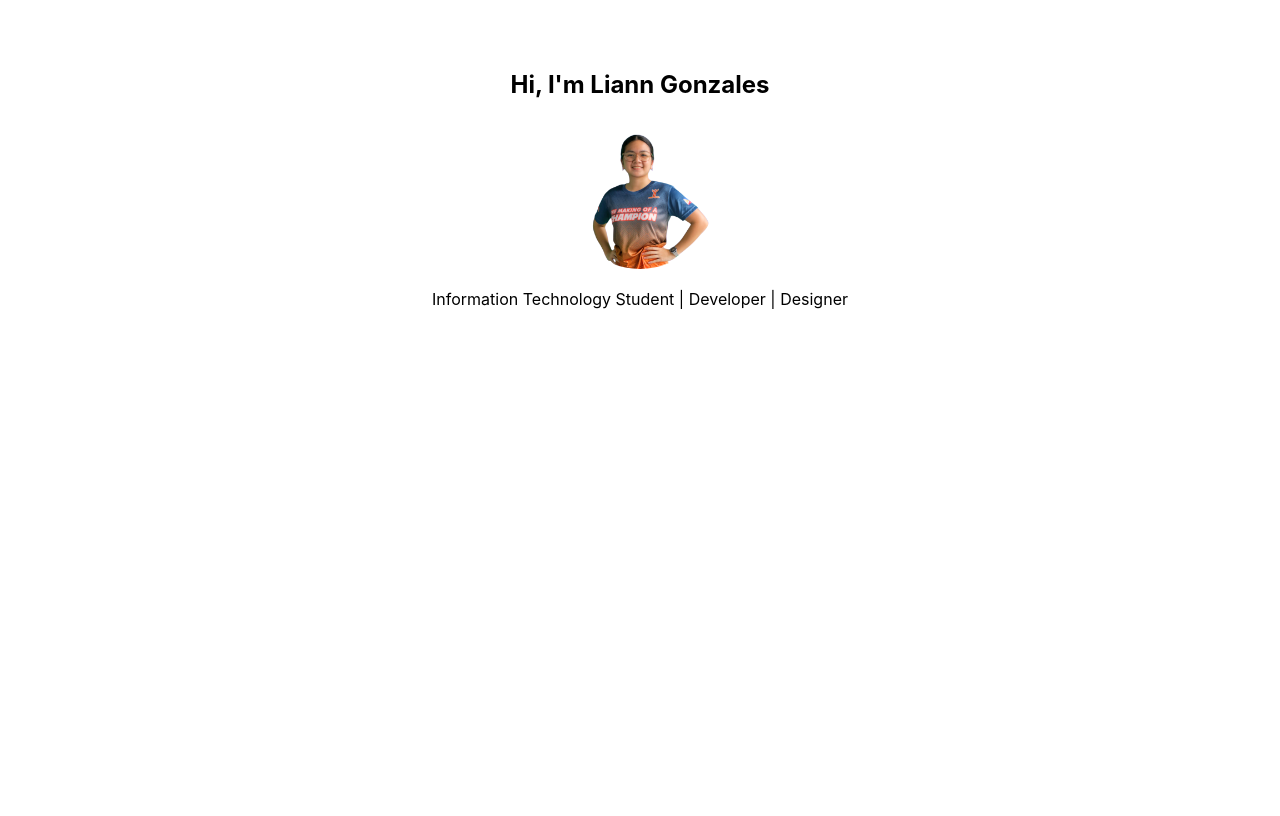
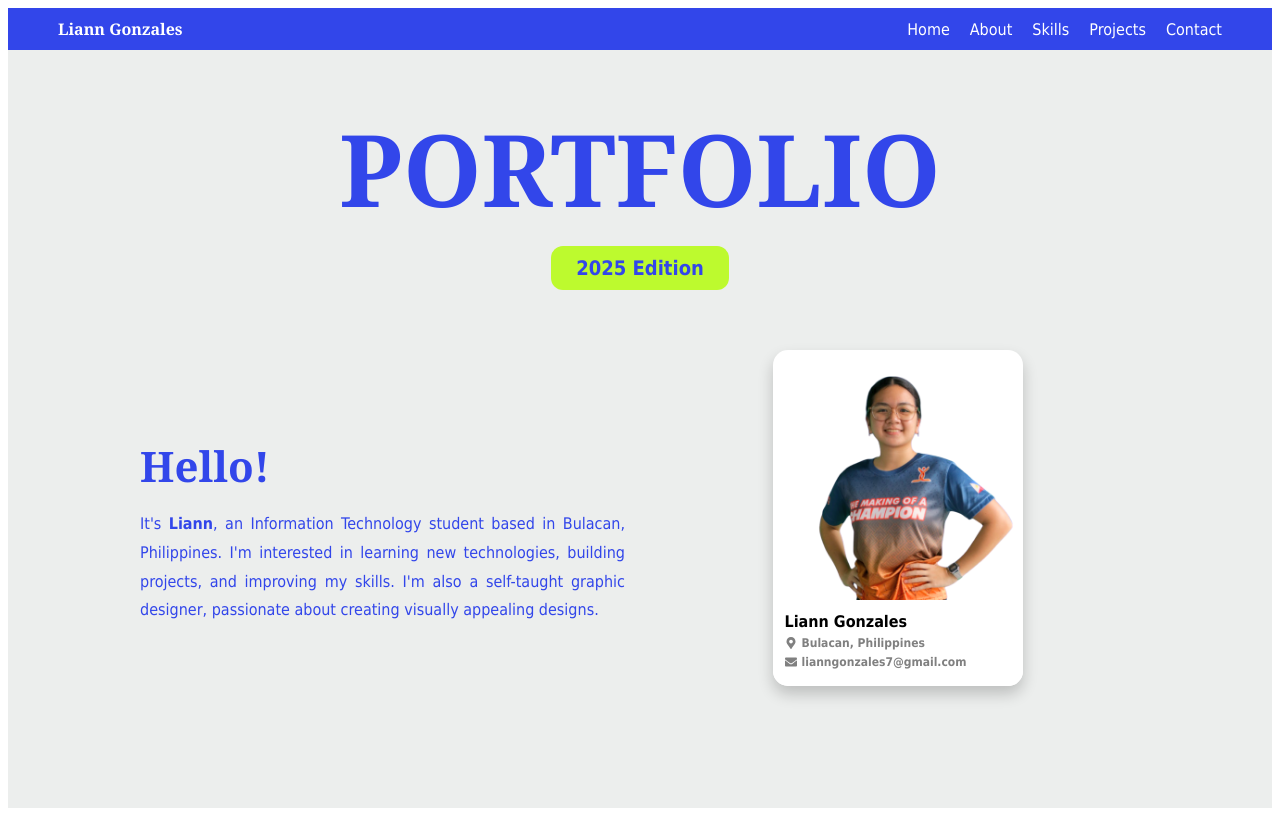
Before and after one commit to liaskyyy/Liann-Portfolio, a React (Create React App) app: page / in a window 1280 px wide. Built offline with nearby package versions, Linux system fonts and the light colour scheme.

Commit message:
Initial commit: Home page

```diff
--- a/package.json
+++ b/package.json
@@ -9,6 +9,7 @@
     "@testing-library/user-event": "^13.5.0",
     "react": "^19.1.1",
     "react-dom": "^19.1.1",
+    "react-icons": "^5.5.0",
     "react-scripts": "5.0.1",
     "web-vitals": "^2.1.4"
   },
--- a/src/App.js
+++ b/src/App.js
@@ -1,12 +1,15 @@
 import React from "react";
+import Header from "./components/Header";
 import Home from "./components/Home";
 
 function App() {
   return (
-    <div>
+    <div style={{ backgroundColor: "#eceeed", minHeight: "100vh" }}>
+      <Header />
       <Home />
     </div>
   );
 }
 
+
 export default App;
--- a/src/components/Header.js
+++ b/src/components/Header.js
@@ -2,17 +2,41 @@ import React from "react";
 
 function Header() {
   return (
-    <header style={{ padding: "20px", textAlign: "center", background: "#f2f2f2" }}>
-      <h1>Liann Gonzales Portfolio</h1>
+    <header style={{
+      backgroundColor: "#3246ea",
+      padding: "10px 50px",
+      color: "#ffffff",
+      fontFamily: "'Tahoma', sans-serif",
+      display: "flex",
+      justifyContent: "space-between", // space between name and nav links
+      alignItems: "center",
+      position: "sticky",
+      top: 0,
+      zIndex: 1000
+    }}>
+      {/* Left: Name */}
+      <h1 style={{ margin: 0, fontSize: "16px", fontWeight: "bold",fontFamily: "Georgia, serif" }}>Liann Gonzales</h1>
+
+      {/* Right: Navigation links */}
       <nav>
-        <a href="#home" style={{ margin: "0 10px" }}>Home</a>
-        <a href="#about" style={{ margin: "0 10px" }}>About</a>
-        <a href="#projects" style={{ margin: "0 10px" }}>Projects</a>
-        <a href="#skills" style={{ margin: "0 10px" }}>Skills</a>
-        <a href="#contact" style={{ margin: "0 10px" }}>Contact</a>
+        <a href="#home" style={navLinkStyle}>Home</a>
+        <a href="#about" style={navLinkStyle}>About</a>
+        <a href="#skills" style={navLinkStyle}>Skills</a>
+        <a href="#projects" style={navLinkStyle}>Projects</a>
+        <a href="#contact" style={navLinkStyle}>Contact</a>
       </nav>
     </header>
   );
 }
 
+// Reusable style for nav links
+const navLinkStyle = {
+  color: "#ffffff",
+  marginLeft: "20px",
+  textDecoration: "none",
+  fontSize: "16px",
+  fontWeight: "500",
+  transition: "color 0.3s"
+};
+
 export default Header;
--- a/src/components/Home.js
+++ b/src/components/Home.js
@@ -1,18 +1,96 @@
 import React from "react";
 import LiannPhoto from "../assets/liannphoto.png";
+import { FaMapMarkerAlt, FaEnvelope } from 'react-icons/fa';
 
 
 function Home() {
   return (
-    <section style={{ textAlign: "center", padding: "50px" }}>
-      <h1>Hi, I'm Liann Gonzales</h1>
-      <img
-      src={LiannPhoto}
-      alt="Liann Gonzales"
-      style={{ width: "150px", borderRadius: "50%" }}
-      />
+    <section style={{
+      padding: "50px",
+      maxWidth: "1000px",
+      margin: "0 auto",
+      backgroundColor: "#eceeed",
+      color: "#3246ea",
+      fontFamily: "'Tahoma', sans-serif"
+    }}>
+      {/* Portfolio Title */}
+      <div style={{ textAlign: "center", marginBottom: "50px" }}>
+       <h1 style={{
+          fontSize: "100px",
+          margin: "0",
+          color: "#3246ea",
+          fontFamily: "Georgia, serif" // Portfolio title font
+        }}>
+          PORTFOLIO
+        </h1>
+        <h2 style={{
+          fontSize: "20px",
+          margin: "10px 0",
+          backgroundColor: "#bdfa2eff",
+          color: "#3246ea",
+          display: "inline-block",
+          padding: "10px 25px",
+          borderRadius: "12px",
+          fontWeight: "bold"
+        }}>
+          2025 Edition
+        </h2>
+      </div>
 
-      <p>Information Technology Student | Developer | Designer</p>
+      {/* Intro + Polaroid Photo */}
+      <div style={{ display: "flex", alignItems: "center", justifyContent: "space-between", flexWrap: "wrap" }}>
+
+        {/* Intro on the left */}
+        <div style={{ flex: "1", minWidth: "300px", paddingRight: "30px" }}>
+            <h3 style={{ fontSize: "42px", marginBottom: "15px", color: "#3246ea",fontFamily: "Georgia, serif"}}>Hello!</h3>
+            <p style={{ fontSize: "16px", lineHeight: "1.8", textAlign: "justify" }}>
+                It's <strong>Liann</strong>, an Information Technology student based in Bulacan, Philippines.
+                I'm interested in learning new technologies, building projects, and improving my skills.
+                I'm also a self-taught graphic designer, passionate about creating visually appealing designs.
+            </p>
+        </div>
+
+
+        {/* Polaroid Photo on the right */}
+        <div style={{ flex: "1", minWidth: "250px", textAlign: "center" }}>
+          <div style={{
+            display: "inline-block",
+            backgroundColor: "#ffffff",
+            borderRadius: "15px",
+            boxShadow: "0 8px 15px rgba(0,0,0,0.2)",
+
+          }}>
+            <img
+              src={LiannPhoto}
+              alt="Liann Gonzales"
+              style={{ width: "250px", borderRadius: "15px 15px 0 0", display: "block" }}
+            />
+
+            {/* Info rectangle */}
+            <div style={{
+                backgroundColor: "#ffffff",
+                padding: "12px",
+                borderRadius: "0 0 15px 15px",
+                marginTop: "-5px",
+                color: "#000000", // text color black
+                fontWeight: "bold",
+                textAlign: "left"
+                }}>
+                    <p style={{ margin: "5px 0", fontSize: "16px" }}>Liann Gonzales</p>
+                    <p style={{ display: "flex", alignItems: "center", color: "gray", margin: "5px 0", fontSize: "12px" }}>
+                        <FaMapMarkerAlt style={{ marginRight: "5px" }} /> Bulacan, Philippines
+                        </p>
+                        <p style={{ display: "flex", alignItems: "center", color: "gray", margin: "5px 0", fontSize: "12px" }}>
+                            <FaEnvelope style={{ marginRight: "5px" }} /> lianngonzales7@gmail.com
+                    </p>
+
+                </div>
+
+
+          </div>
+        </div>
+
+      </div>
     </section>
   );
 }
--- a/src/index.js
+++ b/src/index.js
@@ -1,17 +1,10 @@
-import React from 'react';
-import ReactDOM from 'react-dom/client';
-import './index.css';
-import App from './App';
-import reportWebVitals from './reportWebVitals';
+import React from "react";
+import ReactDOM from "react-dom/client";
+import App from "./App";
 
-const root = ReactDOM.createRoot(document.getElementById('root'));
+const root = ReactDOM.createRoot(document.getElementById("root"));
 root.render(
   <React.StrictMode>
     <App />
   </React.StrictMode>
 );
-
-// If you want to start measuring performance in your app, pass a function
-// to log results (for example: reportWebVitals(console.log))
-// or send to an analytics endpoint. Learn more: https://bit.ly/CRA-vitals
-reportWebVitals();
```
Also changed, not shown: 1 other file (tests, documents, lock files or other folders).
